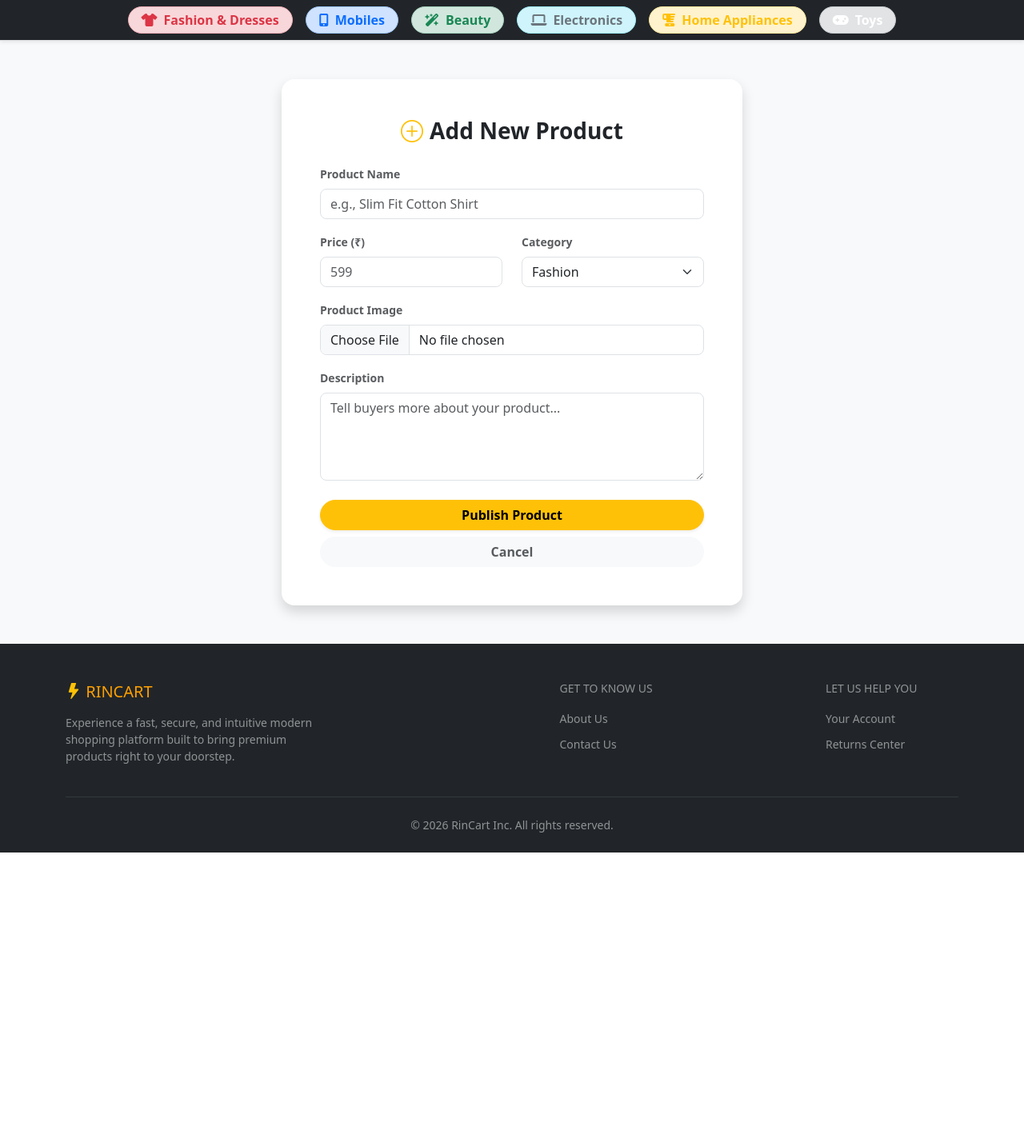
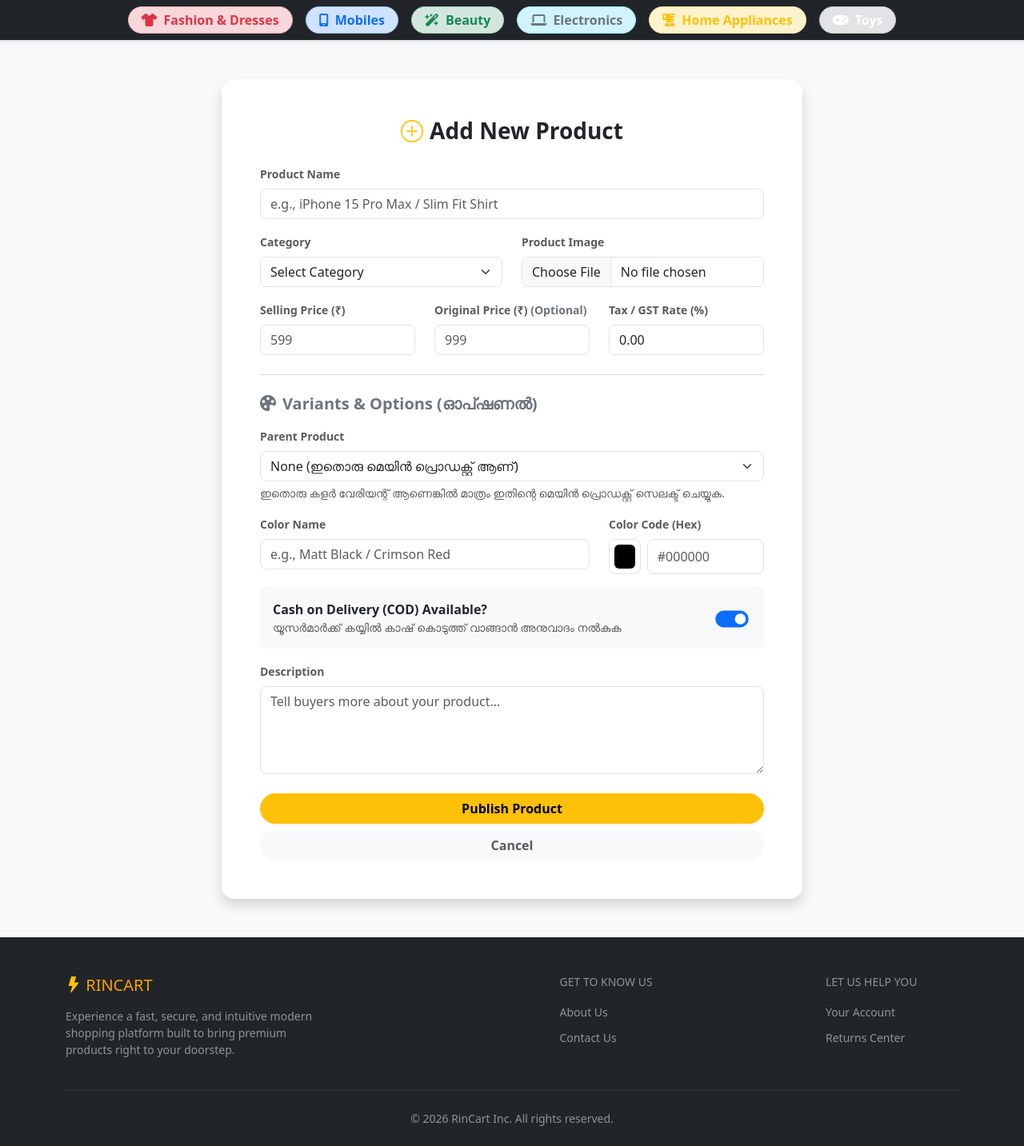
Before and after one commit to nihalyp/Rincart, a Django app: template rincartapp/templates/seller/add_product.html in a window 1280 px wide. Shown: the part 107-1540 px from the top of the page at 80% size. Before the commit the page ends 1173 px from the top, so only its background shows below. Run offline with Django 5.2, Linux system fonts and the light colour scheme; the template is opened without the code that fills it, so the values that code supplies are empty.

Commit message:
Update add_product.html for improved layout and fields

```diff
--- a/rincartapp/templates/seller/add_product.html
+++ b/rincartapp/templates/seller/add_product.html
@@ -2,39 +2,102 @@
 {% block title %} Add Product - RinCart {% endblock %}
 
 {% block content %}
-<div class="container my-5" style="max-width: 600px;">
+<div class="container my-5" style="max-width: 750px;">
     <div class="card border-0 shadow p-4 p-sm-5 bg-white" style="border-radius: 16px;">
-        <h3 class="fw-bold text-dark mb-4 text-center"><i class="bi bi-plus-circle text-warning me-2"></i>Add New Product</h3>
+        <h3 class="fw-bold text-dark mb-4 text-center">
+            <i class="bi bi-plus-circle text-warning me-2"></i>Add New Product
+        </h3>
 
         <form method="POST" enctype="multipart/form-data">
             {% csrf_token %}
+
+            <!-- 1. Product Name -->
             <div class="mb-3">
                 <label class="form-label fw-semibold text-muted small">Product Name</label>
-                <input type="text" name="name" class="form-control py-2.5 rounded-3" placeholder="e.g., Slim Fit Cotton Shirt" required>
+                <input type="text" name="name" class="form-control py-2.5 rounded-3" placeholder="e.g., iPhone 15 Pro Max / Slim Fit Shirt" required>
             </div>
+
+            <!-- 2. Category & Image -->
             <div class="row mb-3">
-                <div class="col">
-                    <label class="form-label fw-semibold text-muted small">Price (₹)</label>
+                <div class="col-md-6">
+                    <label class="form-label fw-semibold text-muted small">Category</label>
+                    <select name="category" class="form-select py-2.5 rounded-3" required>
+                        <option value="" disabled selected>Select Category</option>
+                        <option value="fashion">Fashion & Dresses</option>
+                        <option value="mobile">Mobiles</option>
+                        <option value="beauty">Beauty Products</option>
+                        <option value="electronic">Electronics</option>
+                        <option value="home_appliance">Home Appliances</option>
+                        <option value="toy">Toys</option>
+                    </select>
+                </div>
+                <div class="col-md-6">
+                    <label class="form-label fw-semibold text-muted small">Product Image</label>
+                    <input type="file" name="image" class="form-control py-2.5 rounded-3" accept="image/*">
+                </div>
+            </div>
+
+            <!-- 3. Pricing Details -->
+            <div class="row mb-3">
+                <div class="col-md-4">
+                    <label class="form-label fw-semibold text-muted small">Selling Price (₹)</label>
                     <input type="number" name="price" class="form-control py-2.5 rounded-3" placeholder="599" required>
                 </div>
-                <div class="col">
-                    <label class="form-label fw-semibold text-muted small">Category</label>
-                    <select name="category" class="form-select py-2.5 rounded-3" required>
-                        <option value="Fashion">Fashion</option>
-                        <option value="Mobiles">Mobiles</option>
-                        <option value="Beauty">Beauty</option>
-                        <option value="Electronics">Electronics</option>
-                    </select>
+                <div class="col-md-4">
+                    <label class="form-label fw-semibold text-muted small">Original Price (₹) <span class="text-secondary">(Optional)</span></label>
+                    <input type="number" name="original_price" class="form-control py-2.5 rounded-3" placeholder="999">
+                </div>
+                <div class="col-md-4">
+                    <label class="form-label fw-semibold text-muted small">Tax / GST Rate (%)</label>
+                    <input type="number" step="0.01" name="tax_rate" class="form-control py-2.5 rounded-3" placeholder="18.00" value="0.00">
                 </div>
             </div>
+
+            <hr class="my-4 text-muted">
+            <h5 class="fw-bold mb-3 text-secondary"><i class="bi bi-palette-fill me-2"></i>Variants & Options (ഓപ്ഷണൽ)</h5>
+
+            <!-- 4. Variant Setup (Parent Product) -->
             <div class="mb-3">
-                <label class="form-label fw-semibold text-muted small">Product Image</label>
-                <input type="file" name="image" class="form-control py-2.5 rounded-3" accept="image/*" required>
+                <label class="form-label fw-semibold text-muted small">Parent Product</label>
+                <select name="parent_product" class="form-select py-2.5 rounded-3">
+                    <option value="">None (ഇതൊരു മെയിൻ പ്രൊഡക്റ്റ് ആണ്)</option>
+                    {% for prod in all_products %}
+                        <option value="{{ prod.id }}">{{ prod.name }} (ID: {{ prod.id }})</option>
+                    {% endfor %}
+                </select>
+                <div class="form-text text-muted small">ഇതൊരു കളർ വേരിയന്റ് ആണെങ്കിൽ മാത്രം ഇതിന്റെ മെയിൻ പ്രൊഡക്റ്റ് സെലക്ട് ചെയ്യുക.</div>
             </div>
+
+            <!-- 5. Color Details -->
+            <div class="row mb-3">
+                <div class="col-md-8">
+                    <label class="form-label fw-semibold text-muted small">Color Name</label>
+                    <input type="text" name="color_name" class="form-control py-2.5 rounded-3" placeholder="e.g., Matt Black / Crimson Red">
+                </div>
+                <div class="col-md-4">
+                    <label class="form-label fw-semibold text-muted small">Color Code (Hex)</label>
+                    <div class="d-flex gap-2">
+                        <input type="color" name="color_code_picker" class="form-control form-control-color rounded-3" style="width: 50px; height: 44px;" id="colorPicker" value="#000000">
+                        <input type="text" name="color_code" class="form-control py-2.5 rounded-3" id="colorHex" placeholder="#000000" maxlength="7">
+                    </div>
+                </div>
+            </div>
+
+            <!-- 6. COD & Description -->
+            <div class="mb-3 form-check form-switch p-3 bg-light rounded-3 ms-0 d-flex align-items-center justify-content-between">
+                <div>
+                    <label class="form-check-label fw-semibold text-dark mb-0" for="codSwitch">Cash on Delivery (COD) Available?</label>
+                    <div class="small text-muted">യൂസർമാർക്ക് കയ്യിൽ കാഷ് കൊടുത്ത് വാങ്ങാൻ അനുവാദം നൽകുക</div>
+                </div>
+                <input class="form-check-input me-2" type="checkbox" name="is_cod_available" id="codSwitch" checked style="transform: scale(1.3);">
+            </div>
+
             <div class="mb-4">
                 <label class="form-label fw-semibold text-muted small">Description</label>
-                <textarea name="description" class="form-control rounded-3" rows="4" placeholder="Tell buyers more about your product..." required></textarea>
+                <textarea name="description" class="form-control rounded-3" rows="4" placeholder="Tell buyers more about your product..."></textarea>
             </div>
+
+            <!-- Buttons -->
             <div class="d-grid gap-2">
                 <button type="submit" class="btn btn-warning fw-bold py-2.5 rounded-pill shadow-sm">Publish Product</button>
                 <a href="{% url 'seller_dashboard' %}" class="btn btn-light text-muted fw-bold py-2.5 rounded-pill">Cancel</a>
@@ -42,4 +105,19 @@
         </form>
     </div>
 </div>
+
+<!-- Color Picker & Text Input സിങ്ക് ചെയ്യാനുള്ള ജാവാസ്ക്രിപ്റ്റ് കോഡ് -->
+<script>
+    const colorPicker = document.getElementById('colorPicker');
+    const colorHex = document.getElementById('colorHex');
+
+    colorPicker.addEventListener('input', (e) => {
+        colorHex.value = e.target.value;
+    });
+    colorHex.addEventListener('input', (e) => {
+        if(e.target.value.startsWith('#') && e.target.value.length === 7) {
+            colorPicker.value = e.target.value;
+        }
+    });
+</script>
 {% endblock %}
```
